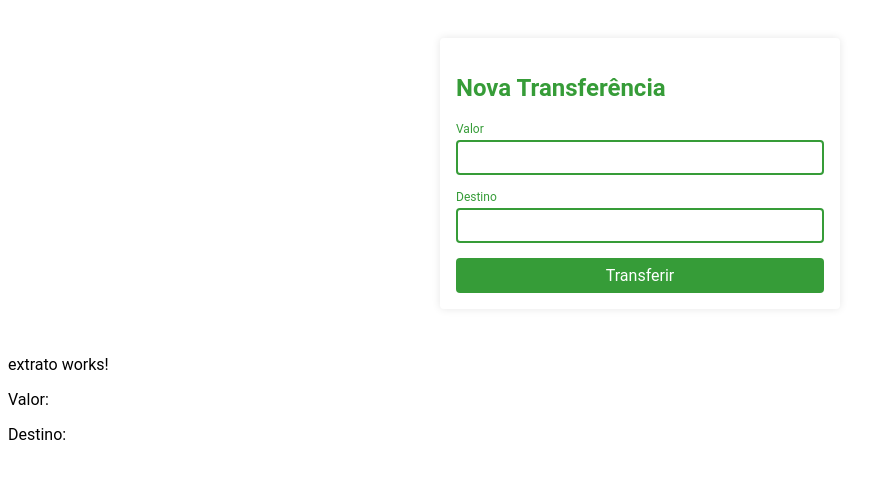
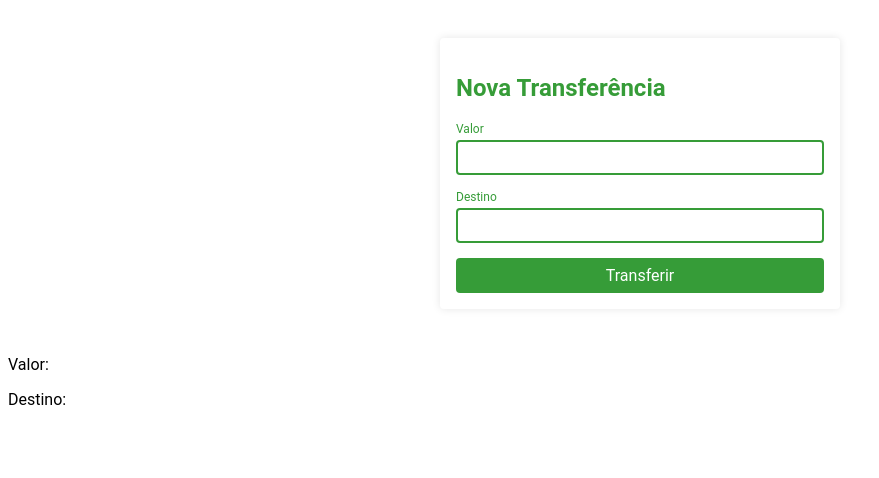
Before and after one commit to FelipePilz/alura-angular-bytebank, an Angular app: page / in a window 1280 px wide. Shown: the top 478 px of the page, without its empty margins (0-879 px from the left). Built offline with nearby package versions, Linux system fonts and the light colour scheme.

Commit message:
Enviando dados para o componente

```diff
--- a/src/app/app.component.html
+++ b/src/app/app.component.html
@@ -2,6 +2,4 @@
   (aoTransferir)="transferir($event)"
 ></app-nova-transferencia>
 
-<app-extrato></app-extrato>
-<p>Valor: {{ transferencia?.valor }}</p>
-<p>Destino: {{ transferencia?.destino }}</p>
+<app-extrato [transferencia]="transferencia"></app-extrato>
--- a/src/app/extrato/extrato.component.html
+++ b/src/app/extrato/extrato.component.html
@@ -1 +1,2 @@
-<p>extrato works!</p>
+<p>Valor: {{ transferencia?.valor }}</p>
+<p>Destino: {{ transferencia?.destino }}</p>
```
Also changed, not shown: src/app/extrato/extrato.component.ts (+5 -6 lines).
